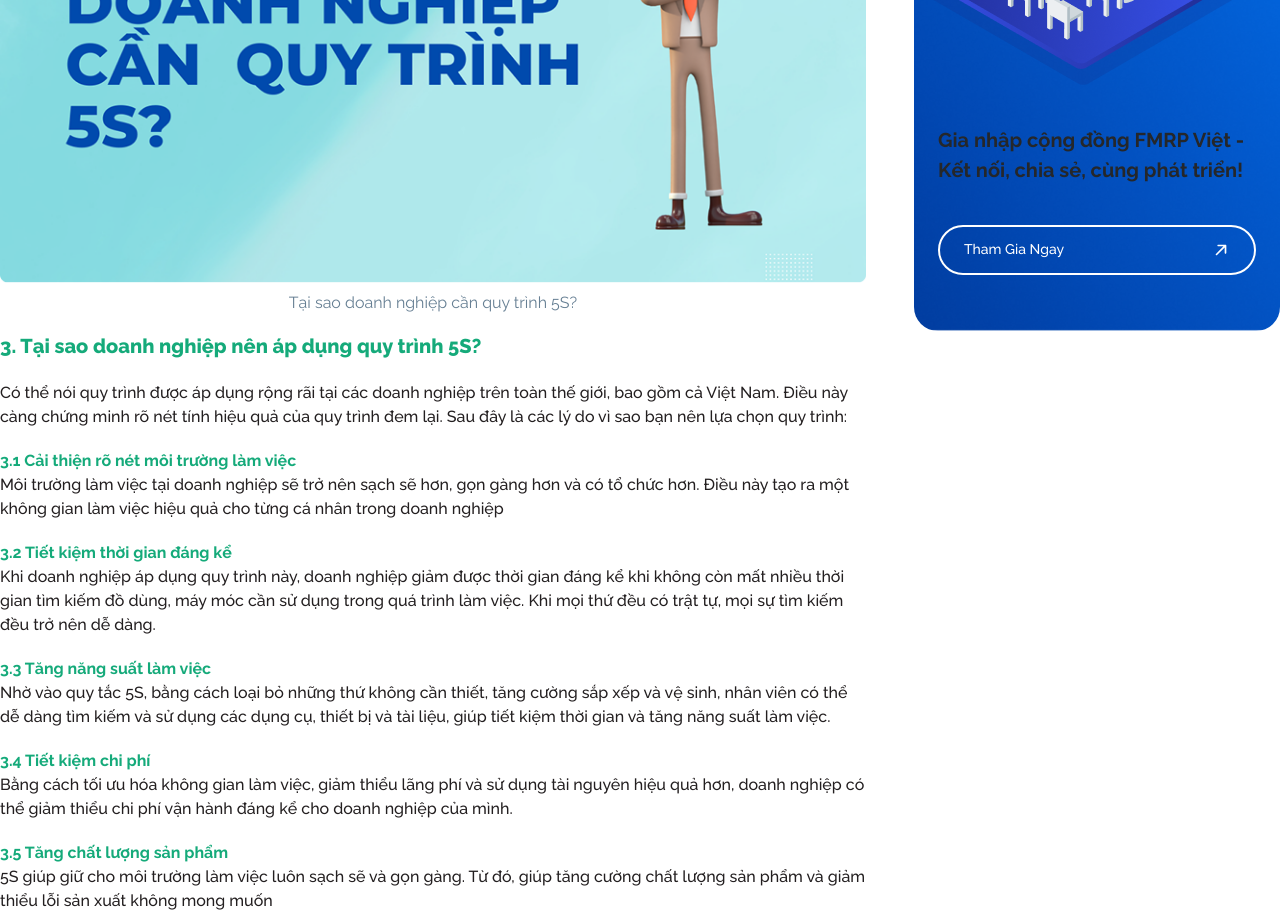
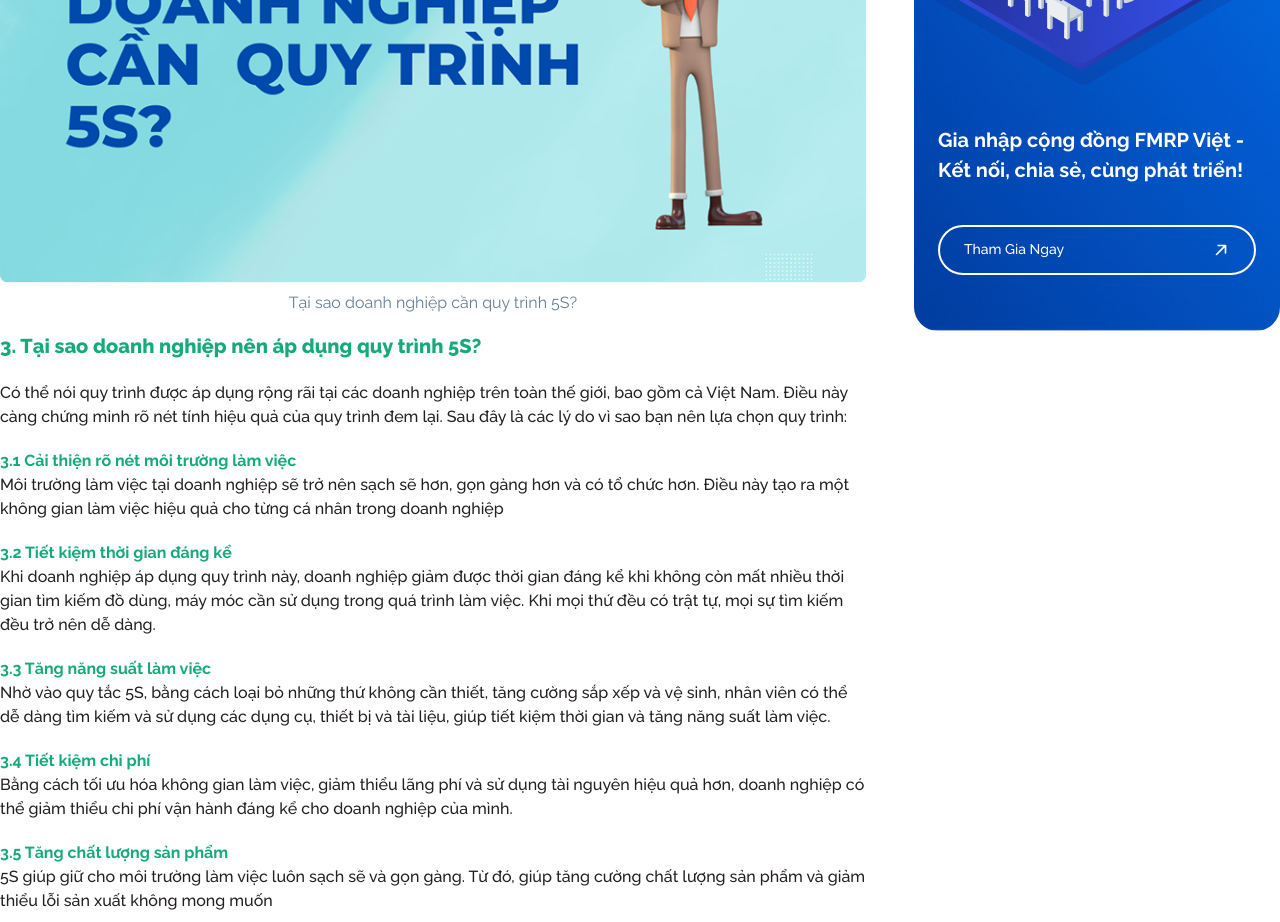
Before and after one commit to Thanh-Cong0602/FOSO_Test_Demo, a Next.js app: page /blog-details/1 in a window 1280 px wide. Shown: the part 2140-3062 px from the top of the page. Built offline with nearby package versions, Linux system fonts and the light colour scheme.

Commit message:
Fix error NOT FOUND when deploy in vercel

```diff
--- a/app/components/join-now-item.tsx
+++ b/app/components/join-now-item.tsx
@@ -13,7 +13,7 @@ const JoinNowItem = () => {
         <Image src={Banner2} alt="ExperienceImage" />
       </div>
 
-      <p className="text-white mx-auto max-w-[318px] text-xl font-bold leading-1.5">
+      <p className="mx-auto max-w-[318px] text-xl font-bold leading-1.5 text-white-100">
         Gia nhập cộng đồng FMRP Việt - Kết nối, chia sẻ, cùng phát triển!
       </p>
 
--- a/app/components/pagination/index.tsx
+++ b/app/components/pagination/index.tsx
@@ -22,7 +22,7 @@ const Pagination = ({ totalItems = 0, limit = DATA_LIMIT }: { totalItems?: numbe
   const onPageChange = (selectedPage: number) => {
     if (selectedPage < 1 || selectedPage > totalPages) return;
     const url = createPageURL(selectedPage);
-    router.push(url);
+    // router.push(url);
   };
 
   return (
--- a/next.config.mjs
+++ b/next.config.mjs
@@ -1,9 +1,4 @@
 /** @type {import('next').NextConfig} */
-const nextConfig = {
-  reactStrictMode: true,
-  experimental: {
-    appDir: true,
-  },
-};
+const nextConfig = {};
 
 export default nextConfig;
```
